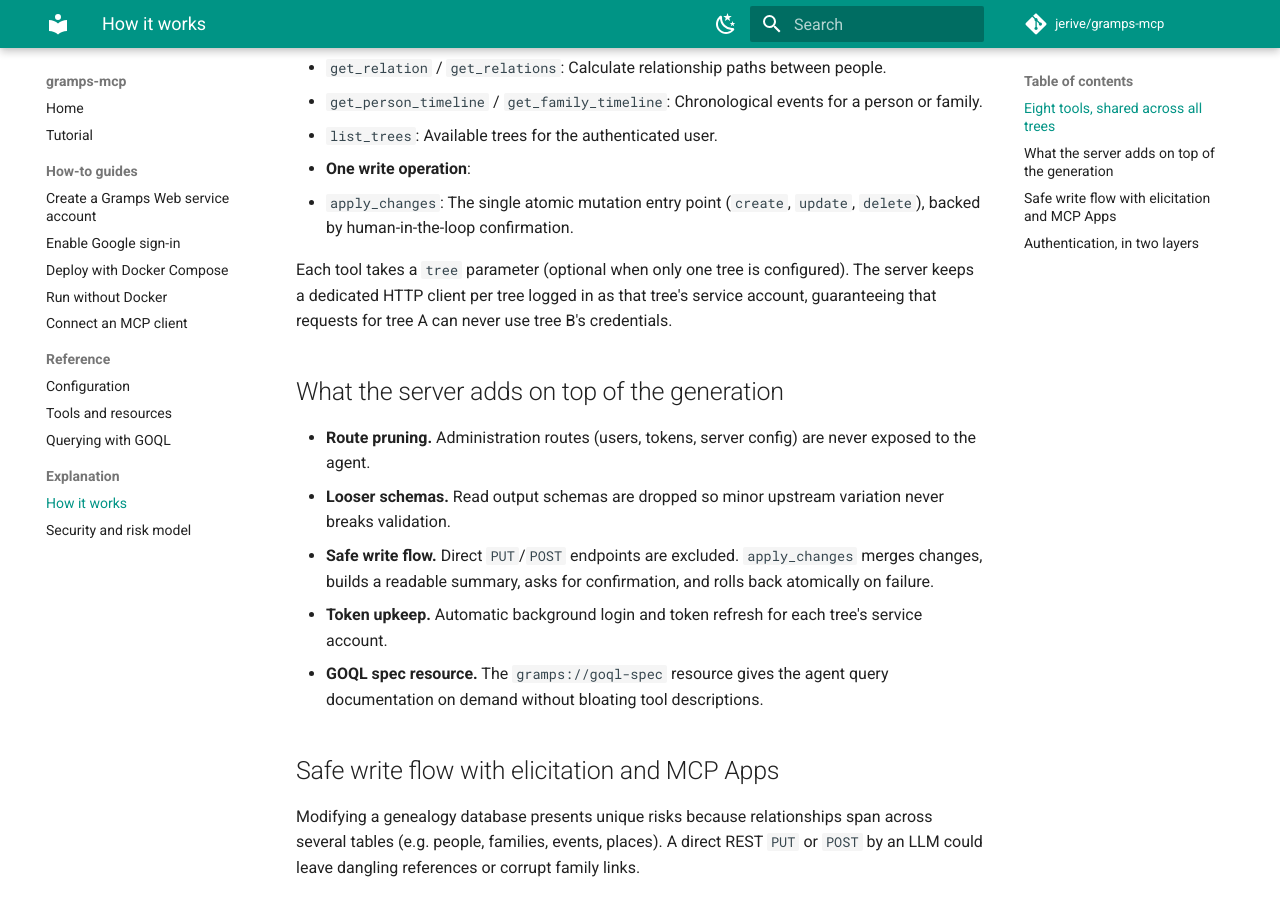
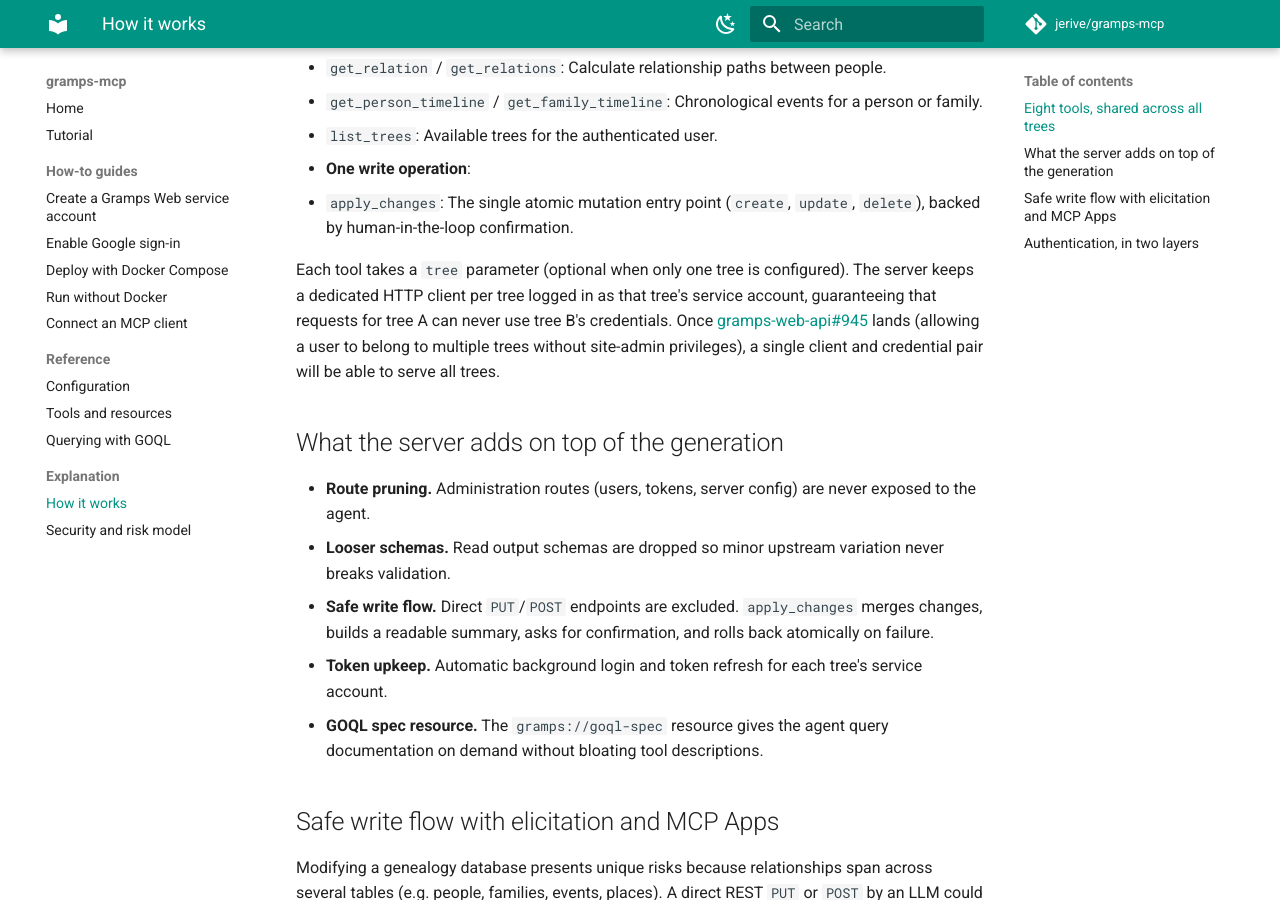
Before and after one commit to jerive/gramps-mcp, an MkDocs documentation site: the page built from docs/explanation/how-it-works.md, in a window 1280 px wide and 900 px high, scrolled down 436 px. Built offline with MkDocs 1.6.1 and Material for MkDocs 9.7.7, drawn with Linux system fonts in a browser that asks for light colours; comment, search, counter and statistics services are not loaded.

Commit message:
docs: note gramps-web-api#945 will enable single client and credential pair across trees

```diff
--- a/docs/explanation/how-it-works.md
+++ b/docs/explanation/how-it-works.md
@@ -15,7 +15,7 @@ Rather than exposing dozens of raw REST endpoints that clutter the model's conte
 - **One write operation**:
   - `apply_changes`: The single atomic mutation entry point (`create`, `update`, `delete`), backed by human-in-the-loop confirmation.
 
-Each tool takes a `tree` parameter (optional when only one tree is configured). The server keeps a dedicated HTTP client per tree logged in as that tree's service account, guaranteeing that requests for tree A can never use tree B's credentials.
+Each tool takes a `tree` parameter (optional when only one tree is configured). The server keeps a dedicated HTTP client per tree logged in as that tree's service account, guaranteeing that requests for tree A can never use tree B's credentials. Once [gramps-web-api#945](https://github.com/gramps-project/gramps-web-api/issues/945) lands (allowing a user to belong to multiple trees without site-admin privileges), a single client and credential pair will be able to serve all trees.
 
 ## What the server adds on top of the generation
 
```
